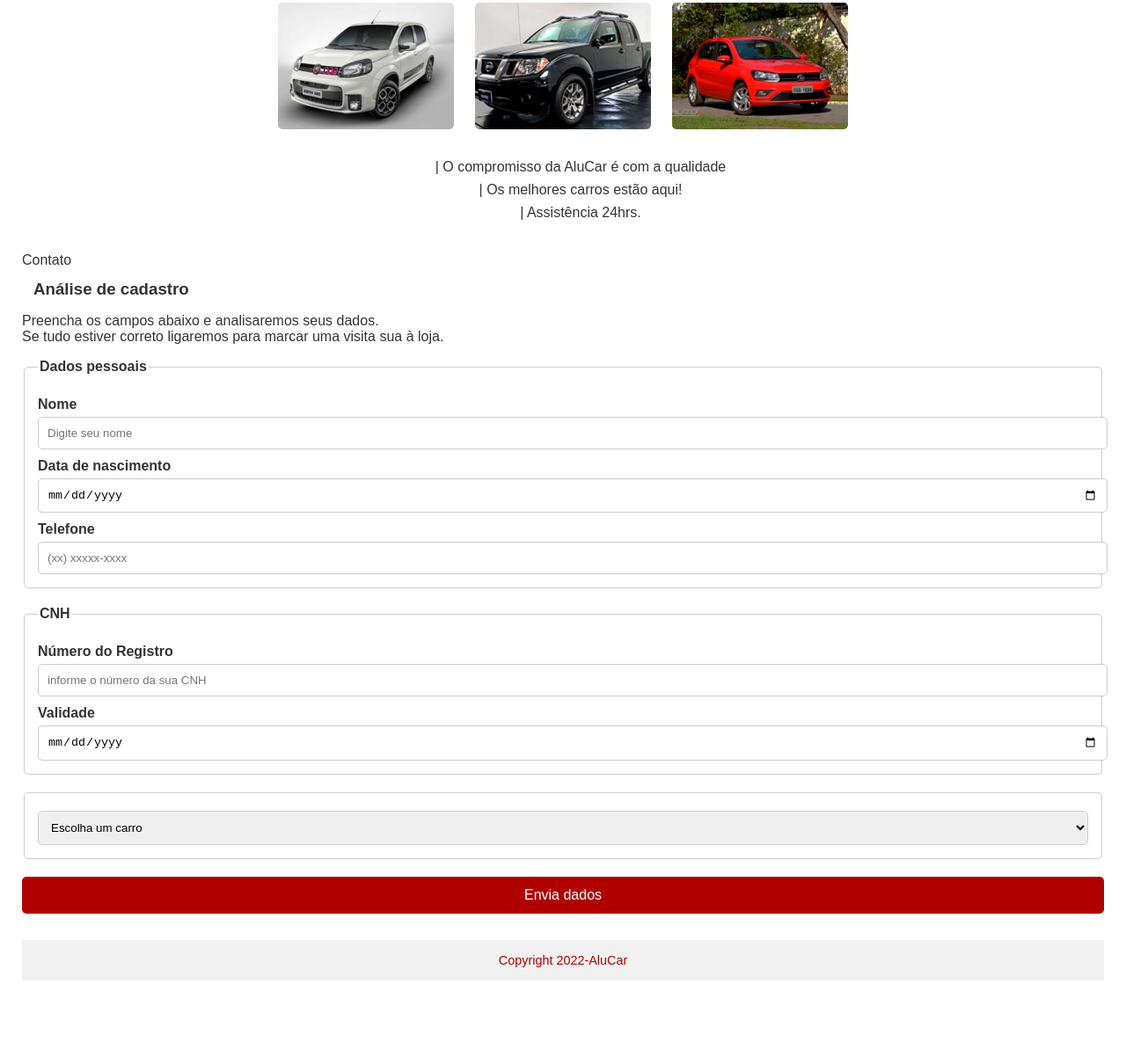
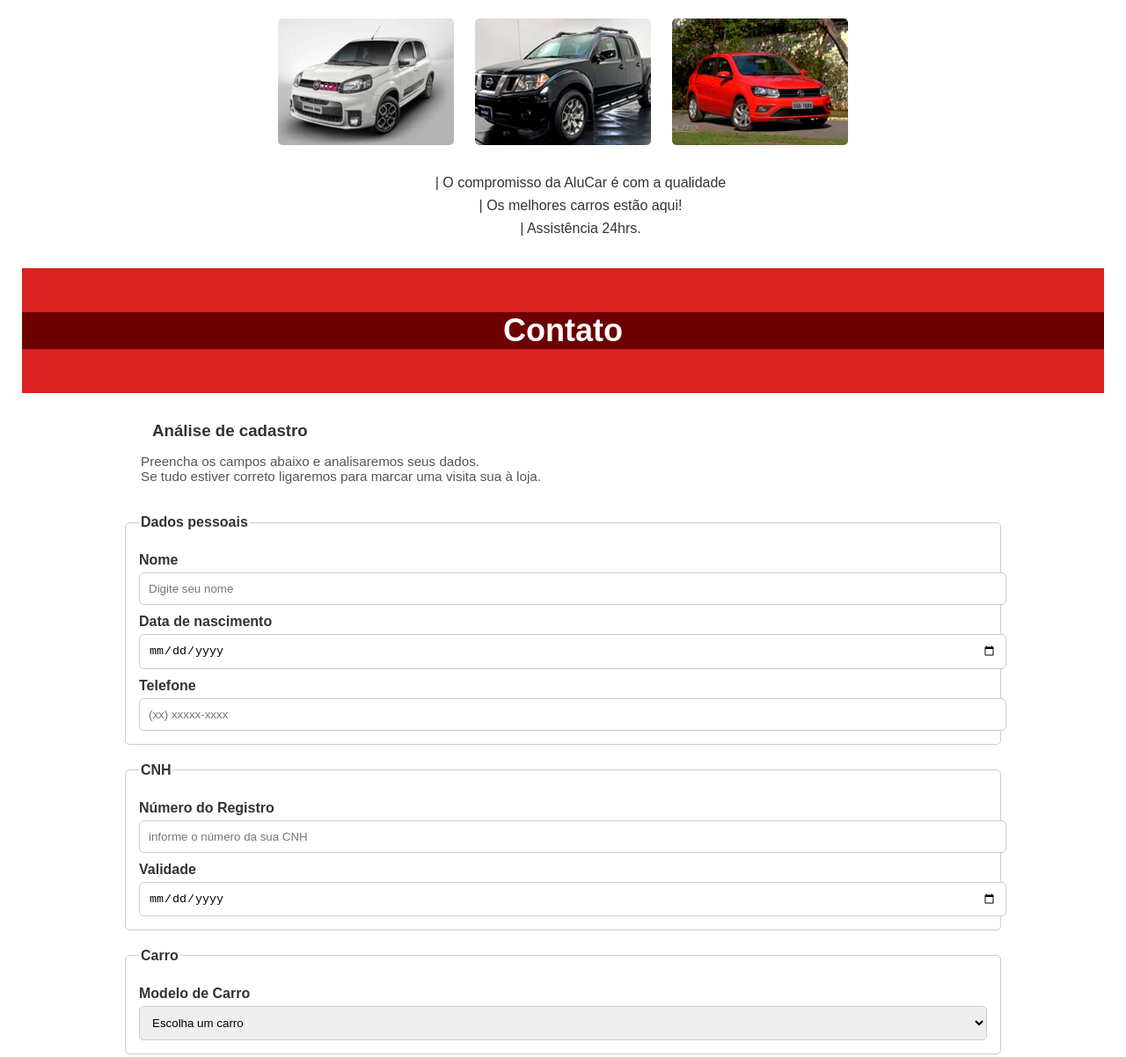
Before and after one commit to kauacomk123/AluCar, a plain HTML site: page index.html in a window 1280 px wide. Shown: the part 758-1960 px from the top of the page at 88% size. Before the commit the page ends 1898 px from the top, so only its background shows below. Drawn offline with Linux system fonts and the light colour scheme.

Commit message:
Update index.html

```diff
--- a/index.html
+++ b/index.html
@@ -7,9 +7,11 @@
     <title>AluCar-Aluguel de Carros</title>
 </head>
 <body>
+    <div class="container">
     <header class="secao-topo">
         <p class="secao-largura-limitada">AluCar</p>
     </header>
+    </div>
 
     <section class="secao-background-capa">
         <div class="secao-background-conteudo">
@@ -21,6 +23,7 @@
     </section>
 
     <section class="sobre">
+         <div class="container">
         <h2>Sobre nós</h2>
         <p>Há 45 anos atuando na área de locação de veículos com segurança e garantia de satisfação.
 Temos os melhores preços e modelos do mercado.</p>
@@ -34,16 +37,25 @@ Temos os melhores preços e modelos do mercado.</p>
             <li>| Os melhores carros estão aqui!</li>
             <li>| Assistência 24hrs.</li>
         </ul>
+        </div>
     </section>
 
-    <div class="contato">Contato</div>
 
+    <div class="divisao-background">
+        <h3>Contato</h3>
+    </div>
+
+         <div class="container">
+            <div class="form-info">
         <h3>Análise de cadastro</h3>
         <p>Preencha os campos abaixo e analisaremos seus dados.<br>Se tudo estiver correto ligaremos para marcar uma visita sua à loja.</p>
+       </div>
+
+
         <form method="post" action="">
-
             <fieldset>
                 <legend>Dados pessoais</legend>
+
         <label>Nome</label>
         <input type="text" name="nome" placeholder="Digite seu nome" required>
 
@@ -66,6 +78,8 @@ Temos os melhores preços e modelos do mercado.</p>
 
 
         <fieldset>
+             <legend>Carro</legend>
+              <label>Modelo de Carro</label>
             <select name="carro" required>
                 <option value="">Escolha um carro</option>
                 <optgroup label="Volkswagem">
@@ -91,10 +105,11 @@ Temos os melhores preços e modelos do mercado.</p>
     <button type="submit">Envia dados</button>
 
     </form>
+    </div>
+    </div>
 
     <footer>
         <span>Copyright 2022-AluCar</span>
     </footer>
-
 </body>
 </html>
```
